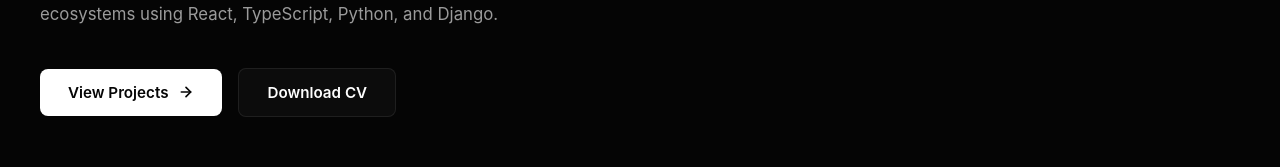
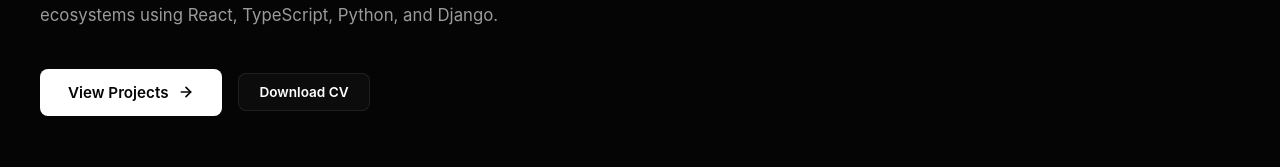
Before and after one commit to collinssixpence/port-folio, a React (Vite) app: page / in a window 1280 px wide. Shown: the part 570-737 px from the top of the page. Built offline with nearby package versions, Linux system fonts and the light colour scheme.

Commit message:
add resume dowloadfunctionality on hero

```diff
--- a/src/components/Hero/Hero.jsx
+++ b/src/components/Hero/Hero.jsx
@@ -1,5 +1,6 @@
 import React, { useState, useEffect } from 'react';
 import './Hero.css';
+import resumeFile from '../../assets/resume.pdf';
 
 const Hero = () => {
   const strings = [
@@ -94,7 +95,9 @@ const Hero = () => {
                 <polyline points="12 5 19 12 12 19"></polyline>
               </svg>
             </a>
-            <a href="/resume.pdf" download className="cta-secondary">
+            <a  href={resumeFile}
+                          download="Collins_Sixpence_Resume.pdf"
+                          className="resume-btn">
               <span>Download CV</span>
             </a>
           </div>
```
